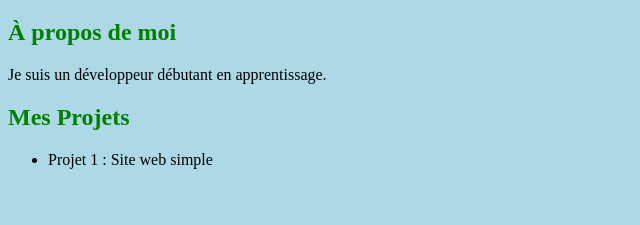
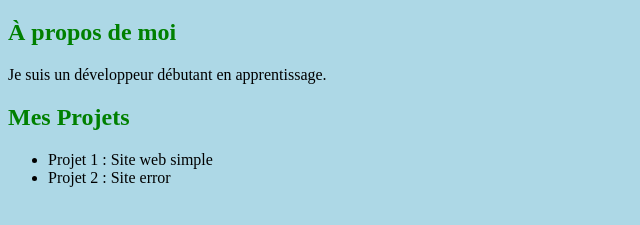
Before and after one commit to benkhelifaaya781-ux/mon-portfolio, a plain HTML site: page index.html in a window 1280 px wide. Shown: the part 61-286 px from the top of the page, without its empty margins (0-640 px from the left). Drawn offline with Linux system fonts and the light colour scheme.

Commit message:
v.1.4 commit par error

```diff
--- a/index.html
+++ b/index.html
@@ -15,6 +15,7 @@
 <h2>Mes Projets</h2>
 <ul>
 <li>Projet 1 : Site web simple</li>
+<li>Projet 2 : Site error</li>
 </ul>
 </section>
 </body>
```
